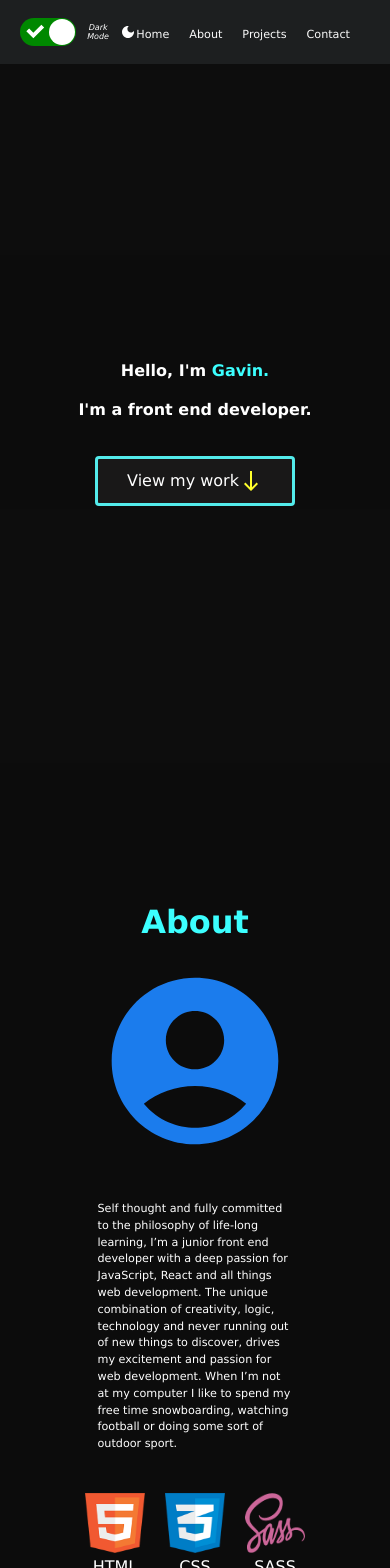
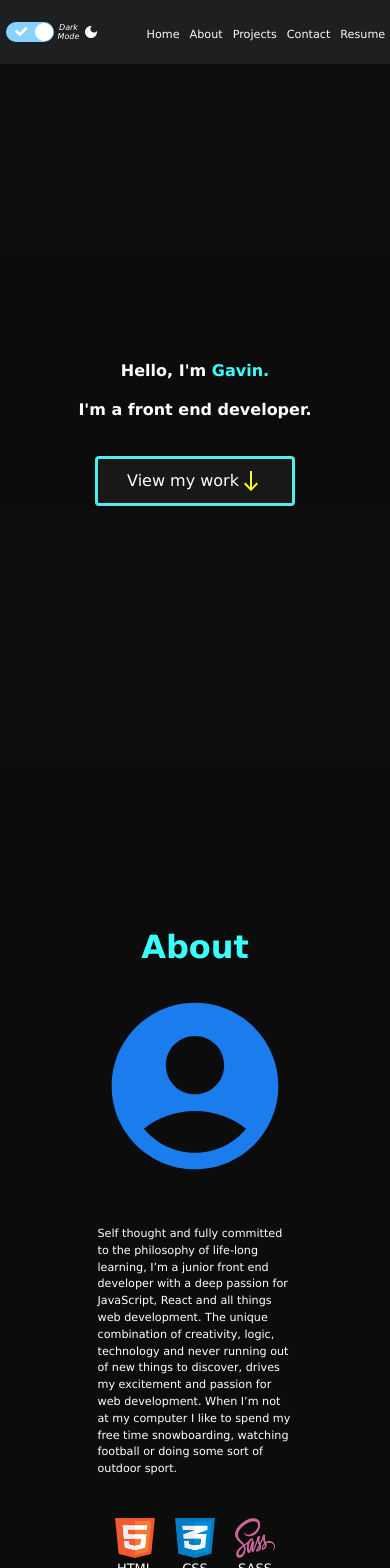
Before and after one commit to gavinwalsh1996/Portfolio-Website, a React (Create React App) app: page /about in a window 390 px wide. Shown: the top 1568 px of the page. Built offline with nearby package versions, Linux system fonts and the light colour scheme.

Commit message:
resume added

```diff
--- a/src/App.js
+++ b/src/App.js
@@ -11,6 +11,9 @@ import Projects from './pages/Projects';
 import Footer from './components/Footer'
 import Contact from './pages/Contact';
 
+//Images
+import Portfolio from './images/portfolio-website.png'
+
 //Test
 export const ThemeContext = React.createContext(null);
 
@@ -23,6 +26,21 @@ function App() {
 
   let heading = 'Projects';
 
+  let portfolioProject = [
+    {
+      title: 'Portfolio Website',
+      description: 'My portfolio website',
+      img: Portfolio,
+      gitHub: 'https://github.com/gavinwalsh1996/flight-entertainment-system'
+    },
+    {
+      title: 'Portfolio Website',
+      description: 'My portfolio website',
+      img: Portfolio,
+      gitHub: 'https://github.com/gavinwalsh1996/flight-entertainment-system'
+    }
+  ]
+
   return (
     <ThemeContext.Provider value={{ theme, toggleTheme }}>
     <div className="App" id={theme}>
@@ -30,7 +48,7 @@ function App() {
         <Home />
         <About />
         <Projects heading={heading}/>
-        <Projects />
+        <Projects projectss={portfolioProject}/>
         <Projects />
         <Contact />
         <Footer />
--- a/src/components/Header.jsx
+++ b/src/components/Header.jsx
@@ -31,7 +31,7 @@ function Header({theme, toggleTheme}) {
         </div> */}
         <div className="switch">
 
-            <ReactSwitch onChange={toggleTheme} checked={theme === 'dark'}/>
+            <ReactSwitch onChange={toggleTheme} checked={theme === 'dark'} className='switch' onColor="#86d3ff" height={20} width={48} />
             {theme === 'light'
               ? <React.Fragment>
                 <label>Light Mode</label>
@@ -48,8 +48,9 @@ function Header({theme, toggleTheme}) {
         <div className='navigation'>
             <div className='nav-item'><Link to='home'smooth={true} offset={100} duration={500}>Home</Link></div>
             <div className='nav-item'><Link to='about'smooth={true} offset={20} duration={500}>About</Link></div>
-            <div className='nav-item'><Link to='projects' smooth={true} offset={-100} duration={500}>Projects</Link></div>
+            <div className='nav-item'><Link to='projects' smooth={true} offset={-80} duration={500}>Projects</Link></div>
             <div className='nav-item'><Link to='contact' smooth={true} offset={100} duration={500}>Contact</Link></div>
+            <div className='nav-item'><Link to='resume' smooth={true} offset={100} duration={500}>Resume</Link></div>
         </div>
     </div>
 
--- a/src/css/Header.scss
+++ b/src/css/Header.scss
@@ -126,7 +126,7 @@ a:hover {
 }
 
 .switch {
-    padding-left: 20px;
+    padding-left: .2rem;
     display: flex;
     // flex-direction: column;
     justify-content: center;
@@ -188,7 +188,6 @@ a:hover {
             align-items: center;
         }
 
-
     }
 
     .description {
@@ -233,6 +232,37 @@ a:hover {
         font-size: 0.7rem;
     }
 
+    .navigation {
+        display: flex;
+        gap: 10px;
+        // margin-right: 40px;
+    }
+
+    .nav-bar {
+        display: flex;
+        justify-content: space-between;
+        align-items: center;
+        min-width: 100vw;
+        min-height: 4rem;
+        background-color: rgb(144, 187, 187);
+        background-color: $header-color;
+        backdrop-filter: blur(8px);
+        position: fixed;
+        z-index: 1000;
+        gap: 3rem;
+    }
+
+    .skills-name img {
+        width: 40px;
+        height: 40px;
+    }
+
+    .skills-name {
+        font-size: small;
+    }
+
+
+
 
   }
 
@@ -272,3 +302,7 @@ a:hover {
         flex: 0;
     }
 }
+
+// .switch {
+
+// }
--- a/src/css/Projects.scss
+++ b/src/css/Projects.scss
@@ -10,7 +10,8 @@
     display: flex;
     justify-content: center;
     align-items: center;
-    padding: 50px
+    padding: 50px;
+    gap: 2rem;
 }
 
 // .projects div {
--- a/src/pages/Projects.jsx
+++ b/src/pages/Projects.jsx
@@ -5,7 +5,9 @@ import '../css/Projects.scss'
 import FES from '../images/flight-entertainment-system-image.jpg'
 
 
-function Projects({heading}) {
+function Projects({heading, projectss}) {
+
+  // const {title, description, img, gitHub} = project
 
   let buttonValue1= 'Live App';
   let buttonValue2= 'Learn More';
@@ -37,6 +39,7 @@ function Projects({heading}) {
 
   </div>
 
+
   )
 }
 
```
Also changed, not shown: src/images/portfolio-website.png (added). Lines whose indentation alone changed are shown as unchanged.
